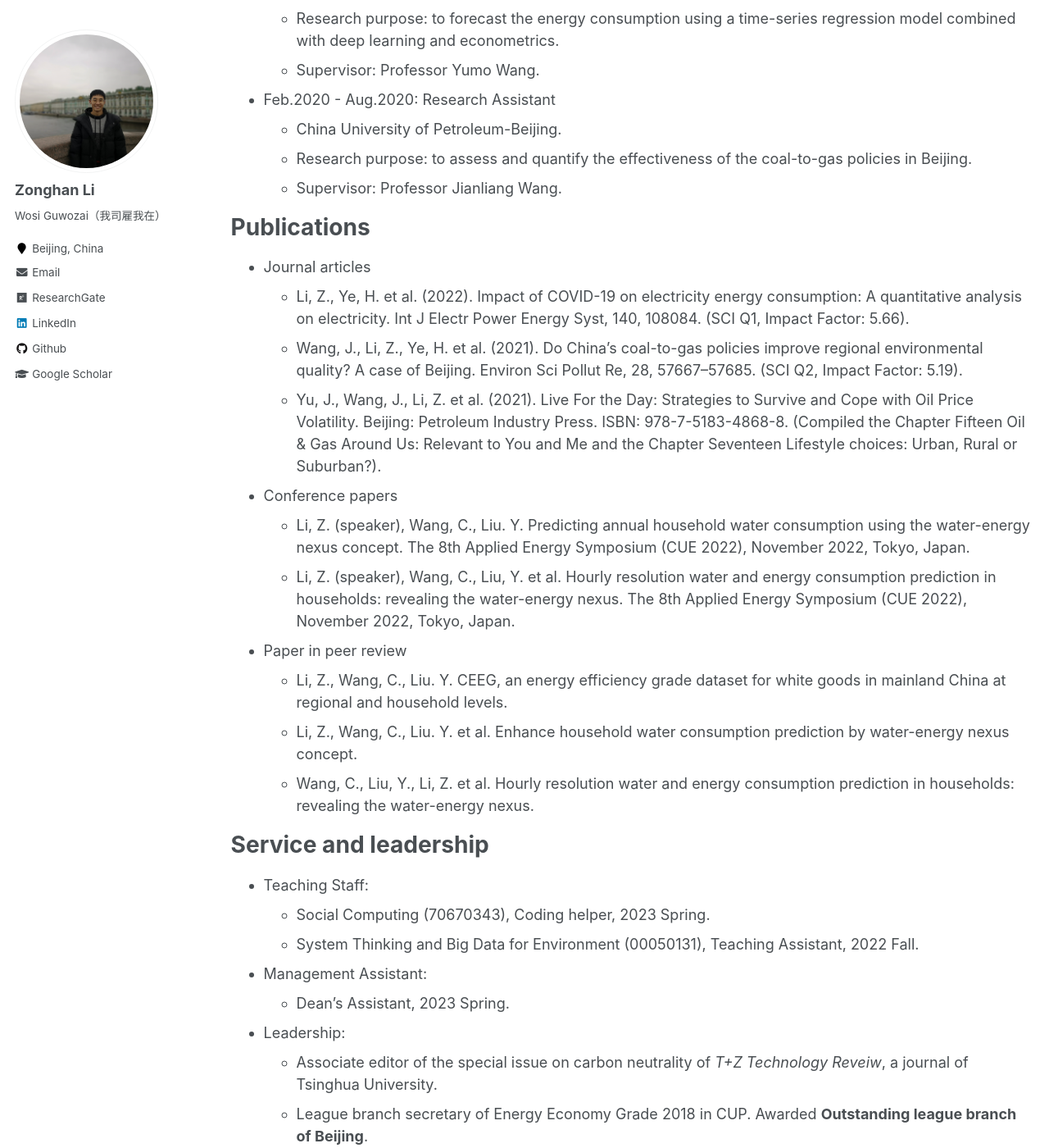
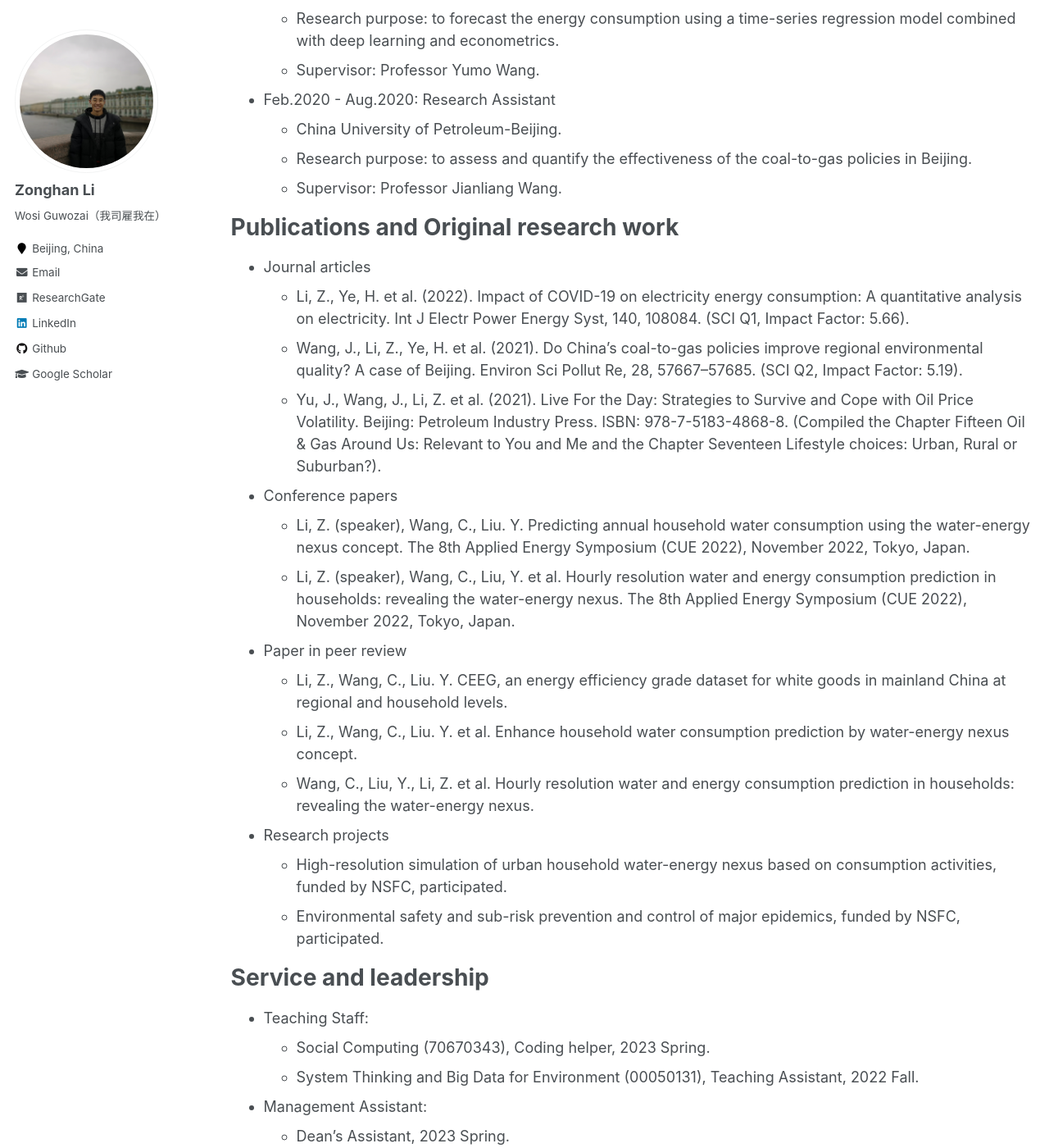
Before and after one commit to lzh3278/lzh.github.io, a Jekyll site: the page built from _pages/cv.md, in a window 1280 px wide and 1400 px high, scrolled down 1308 px. Shown: the whole window at 82% size. Built offline with Jekyll 4.4.1, drawn with Linux system fonts in a browser that asks for light colours.

Commit message:
Update cv.md

```diff
--- a/_pages/cv.md
+++ b/_pages/cv.md
@@ -53,7 +53,7 @@ Research experience
   * Research purpose: to assess and quantify the effectiveness of the coal-to-gas policies in Beijing.
   * Supervisor: Professor Jianliang Wang.
 
-Publications
+Publications and Original research work
 ======
 * Journal articles
     * Li, Z., Ye, H. et al. (2022). Impact of COVID-19 on electricity energy consumption: A quantitative analysis on electricity. Int J Electr Power Energy Syst, 140, 108084. (SCI Q1, Impact Factor: 5.66).
@@ -66,6 +66,9 @@ Publications
     * Li, Z., Wang, C., Liu. Y. CEEG, an energy efficiency grade dataset for white goods in mainland China at regional and household levels.
     * Li, Z., Wang, C., Liu. Y. et al. Enhance household water consumption prediction by water-energy nexus concept.
     * Wang, C., Liu, Y., Li, Z. et al. Hourly resolution water and energy consumption prediction in households: revealing the water-energy nexus.
+* Research projects
+    * High-resolution simulation of urban household water-energy nexus based on consumption activities, funded by NSFC, participated.
+    * Environmental safety and sub-risk prevention and control of major epidemics, funded by NSFC, participated.
 
 Service and leadership
 ======
@@ -80,6 +83,6 @@ Service and leadership
   * President of English Assocation in CUP.
 
 Skills
-------
+======
 Language Skills: Mandarin Chinese (Native), English (IELTS Overall Band Score 7.0).
 Programming and Software Proficiency: Python, R, MySQL, MS Office, Stata, ArcGIS, Tableau, SPSS, Mplus.
```
